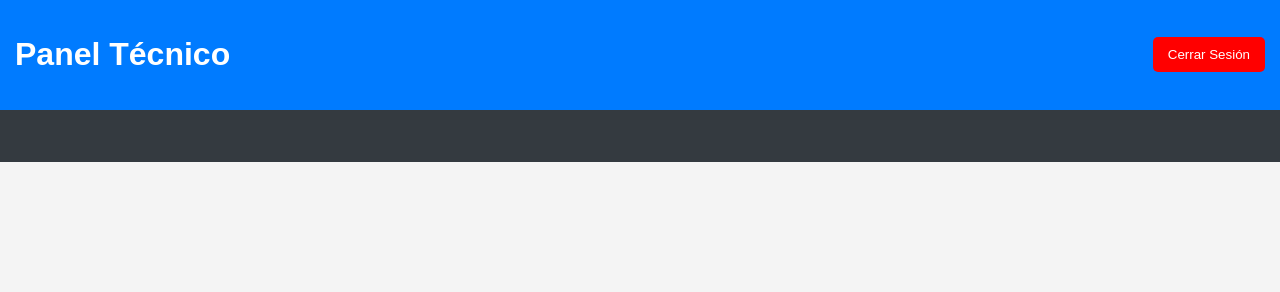
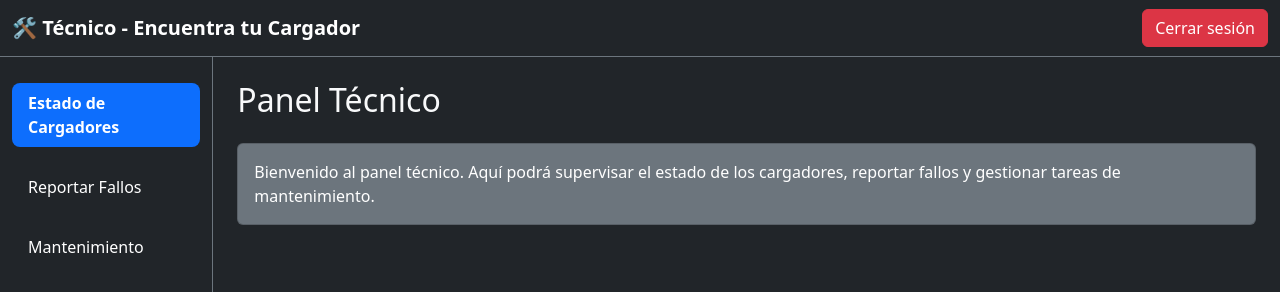
Before and after one commit to josecarlos0112/practicafinal_Informatica, a website: page public/pages/tech-dashboard.html in a window 1280 px wide. Shown: the top 292 px of the page. Drawn offline with nearby package versions, Linux system fonts and the light colour scheme; sample sign-in values are in the browser's storage.

Commit message:
actualizacion del dashboard admin y tecnico

```diff
--- a/public/pages/tech-dashboard.html
+++ b/public/pages/tech-dashboard.html
@@ -3,20 +3,66 @@
 <head>
     <meta charset="UTF-8">
     <meta name="viewport" content="width=device-width, initial-scale=1.0">
-    <title>Dashboard Técnico</title>
-    <link rel="stylesheet" href="../css/styles.css">
+    <title>Encuentra tu Cargador - Técnico</title>
+    <link href="https://cdn.jsdelivr.net/npm/bootstrap@5.3.0/dist/css/bootstrap.min.css" rel="stylesheet">
+    <link rel="stylesheet" href="../css/dashboard-dark.css">
 </head>
-<body>
-<header>
-    <h1>Panel Técnico</h1>
-    <button id="logoutButton">Cerrar Sesión</button>
-</header>
-<nav>
-    <ul id="nav-links"></ul>
+<body class="bg-dark text-white">
+
+<!-- Navbar -->
+<nav class="navbar navbar-expand-lg navbar-dark bg-dark border-bottom border-secondary">
+    <div class="container-fluid">
+        <a class="navbar-brand fw-bold" href="#">🛠️ Técnico - Encuentra tu Cargador</a>
+        <button class="btn btn-danger" id="logoutButton">Cerrar sesión</button>
+    </div>
 </nav>
-<main>
-    <section id="dashboard-content"></section>
-</main>
+
+<div class="container-fluid">
+    <div class="row">
+
+        <!-- Sidebar -->
+        <nav class="col-md-2 d-md-block bg-dark sidebar collapse border-end border-secondary">
+            <div class="position-sticky pt-3">
+                <ul class="nav flex-column">
+                    <li class="nav-item">
+                        <a class="nav-link active text-white" href="#">
+                            <i class="bi bi-lightning-charge"></i> Estado de Cargadores
+                        </a>
+                    </li>
+                    <li class="nav-item">
+                        <a class="nav-link text-white" href="#">
+                            <i class="bi bi-tools"></i> Reportar Fallos
+                        </a>
+                    </li>
+                    <li class="nav-item">
+                        <a class="nav-link text-white" href="#">
+                            <i class="bi bi-wrench"></i> Mantenimiento
+                        </a>
+                    </li>
+                </ul>
+            </div>
+        </nav>
+
+        <!-- Main -->
+        <main class="col-md-9 ms-sm-auto col-lg-10 px-md-4">
+            <h2 class="my-4">Panel Técnico</h2>
+            <div class="card bg-secondary text-white mb-4">
+                <div class="card-body">
+                    Bienvenido al panel técnico. Aquí podrá supervisar el estado de los cargadores, reportar fallos y gestionar tareas de mantenimiento.
+                </div>
+            </div>
+        </main>
+
+    </div>
+</div>
+
+<footer class="footer mt-auto py-3 bg-dark border-top border-secondary">
+    <div class="container text-center">
+        <span class="text-muted">&copy; 2025 Encuentra tu Cargador. Todos los derechos reservados.</span>
+    </div>
+</footer>
+
+<script src="https://cdn.jsdelivr.net/npm/bootstrap@5.3.0/dist/js/bootstrap.bundle.min.js"></script>
 <script src="../js/dashboard.js"></script>
 </body>
 </html>
```
Also changed, not shown: public/pages/admin-dashboard.html (+58 -12 lines).
